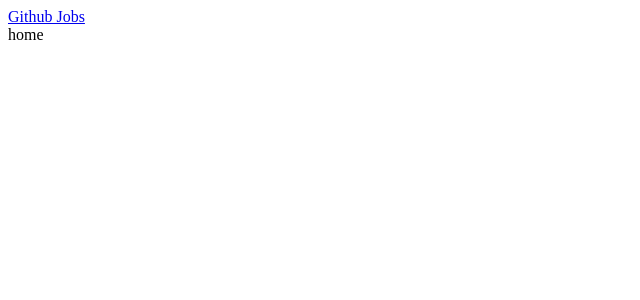
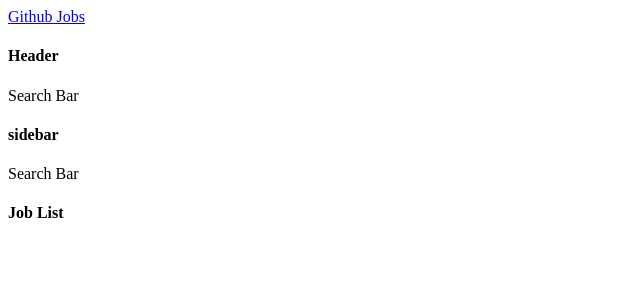
Before and after one commit to su988/github_jobs, a React (Create React App) app: page / in a window 1280 px wide. Shown: the top 300 px of the page, without its empty margins (0-640 px from the left). Built offline with nearby package versions, Linux system fonts and the light colour scheme.

Commit message:
component parent child relationship setup

```diff
--- a/src/components/Header.js
+++ b/src/components/Header.js
@@ -1,7 +1,13 @@
 import React from 'react';
+import SearchBar from './SearchBar';
 
 function Header() {
-  return <div>Header</div>;
+  return (
+    <div>
+      <h4>Header</h4>
+      <SearchBar />
+    </div>
+  );
 }
 
 export default Header;
--- a/src/components/Home.js
+++ b/src/components/Home.js
@@ -1,7 +1,16 @@
 import React from 'react';
+import Header from './Header';
+import Sidebar from './Sidebar';
+import JobsList from './JobsList';
 
 function Home() {
-  return <div>home</div>;
+  return (
+    <div>
+      <Header />
+      <Sidebar />
+      <JobsList />
+    </div>
+  );
 }
 
 export default Home;
--- a/src/components/JobsList.js
+++ b/src/components/JobsList.js
@@ -1,7 +1,11 @@
 import React from 'react';
 
 function JobsList() {
-  return <div>Job List</div>;
+  return (
+    <div>
+      <h4>Job List</h4>
+    </div>
+  );
 }
 
 export default JobsList;
--- a/src/components/Sidebar.js
+++ b/src/components/Sidebar.js
@@ -1,7 +1,13 @@
 import React from 'react';
+import SearchBar from './SearchBar';
 
 function Sidebar() {
-  return <div>Sidebar</div>;
+  return (
+    <div>
+      <h4>sidebar</h4>
+      <SearchBar />
+    </div>
+  );
 }
 
 export default Sidebar;
```
Also changed, not shown: 1 other file (tests, documents, lock files or other folders).
